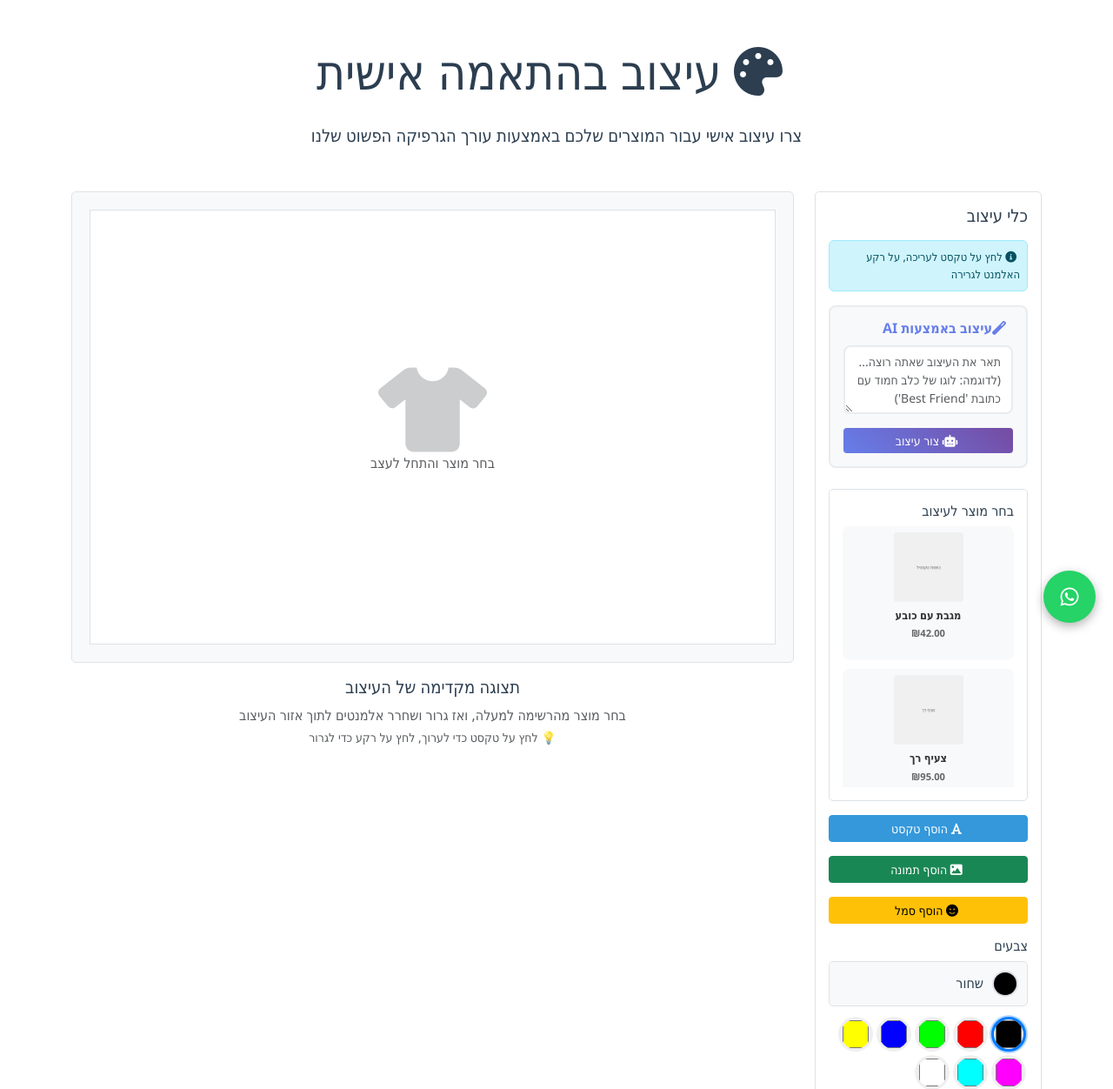
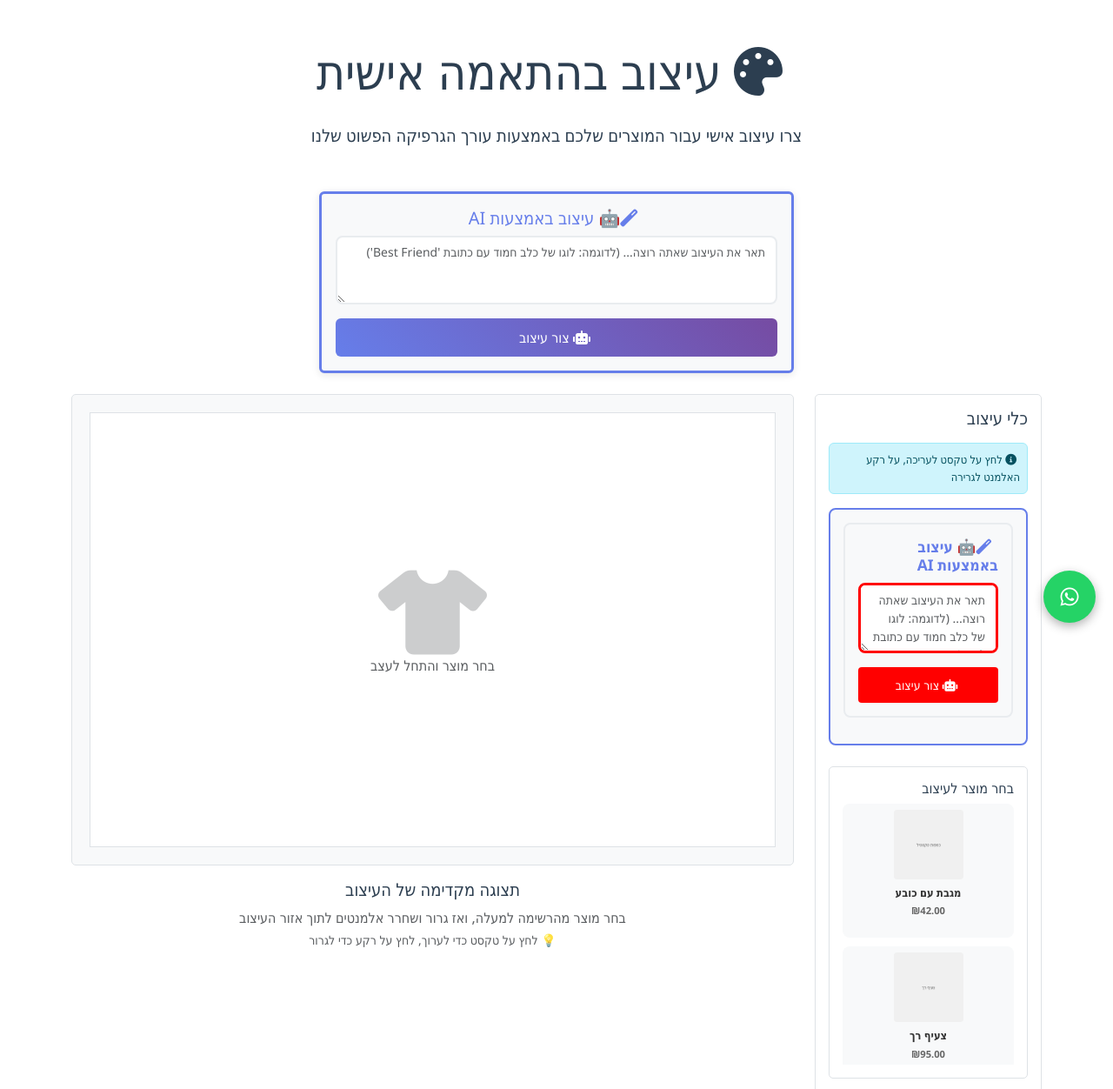
Before and after one commit to levynchi/arie-custom-branding, a Django app: page /custom-design/ in a window 1280 px wide. Shown: the part 64-1316 px from the top of the page at 87% size. Run offline with Django 5.2, Linux system fonts and the light colour scheme; data comes from the database, SQL or seed files in the repository; some libraries are stand-ins or nearby versions.

Commit message:
Fix AI design textarea visibility issue
- Added prominent AI design section at top of page with card styling
- Added inline styles to ensure AI section is visible
- Added debugging alerts and console logs
- Modified generateAIDesign function to work with multiple textareas
- Enhanced styling with borders and colors for better visibility

```diff
--- a/main/templates/main/custom_design.html
+++ b/main/templates/main/custom_design.html
@@ -16,6 +16,26 @@
             <p class="lead text-center mb-5">
                 צרו עיצוב אישי עבור המוצרים שלכם באמצעות עורך הגרפיקה הפשוט שלנו
             </p>
+
+            <!-- AI Design Generator Test -->
+            <div class="row justify-content-center mb-4">
+                <div class="col-md-6">
+                    <div class="card" style="border: 3px solid #667eea; background: #f8f9fa;">
+                        <div class="card-body">
+                            <h5 class="card-title text-center" style="color: #667eea;">
+                                <i class="fas fa-magic me-2"></i>🤖 עיצוב באמצעות AI
+                            </h5>
+                            <textarea id="aiDesignPromptTop" class="form-control mb-3" rows="3"
+                                      placeholder="תאר את העיצוב שאתה רוצה... (לדוגמה: לוגו של כלב חמוד עם כתובת 'Best Friend')"
+                                      style="border: 2px solid #e9ecef; border-radius: 8px; font-size: 14px;"></textarea>
+                            <button class="btn btn-primary w-100" onclick="generateAIDesign()"
+                                    style="background: linear-gradient(45deg, #667eea, #764ba2); border: none; padding: 10px;">
+                                <i class="fas fa-robot me-1"></i> צור עיצוב
+                            </button>
+                        </div>
+                    </div>
+                </div>
+            </div>
         </div>
     </div>
 
@@ -30,14 +50,19 @@
                 </div>
 
                 <!-- AI Design Generator -->
-                <div class="mb-4">
+                <div class="mb-4" style="background: #f8f9fa; padding: 15px; border-radius: 8px; border: 2px solid #667eea;">
                     <div class="ai-design-section">
-                        <h6><i class="fas fa-magic me-2"></i>עיצוב באמצעות AI</h6>
-                        <textarea id="aiDesignPrompt" class="form-control mb-3" rows="3" placeholder="תאר את העיצוב שאתה רוצה... (לדוגמה: לוגו של כלב חמוד עם כתובת 'Best Friend')"></textarea>
-                        <button class="btn btn-gradient btn-sm w-100" onclick="generateAIDesign()" id="generateBtn">
+                        <h6 style="color: #667eea; font-weight: bold; margin-bottom: 10px; font-size: 1.1em;">
+                            <i class="fas fa-magic me-2"></i>🤖 עיצוב באמצעות AI
+                        </h6>
+                        <textarea id="aiDesignPrompt" class="form-control mb-3" rows="3"
+                                  placeholder="תאר את העיצוב שאתה רוצה... (לדוגמה: לוגו של כלב חמוד עם כתובת 'Best Friend')"
+                                  style="border: 2px solid #e9ecef; border-radius: 8px; font-size: 14px;"></textarea>
+                        <button class="btn btn-gradient btn-sm w-100" onclick="generateAIDesign()" id="generateBtn"
+                                style="background: linear-gradient(45deg, #667eea, #764ba2); color: white; border: none; padding: 10px;">
                             <i class="fas fa-robot me-1"></i> צור עיצוב
                         </button>
-                        <div id="aiStatus" class="mt-2 text-center" style="display: none;">
+                        <div id="aiStatus" class="mt-2 text-center" style="display: none; color: #667eea;">
                             <div class="spinner-border spinner-border-sm me-2" role="status"></div>
                             <span>יוצר עיצוב...</span>
                         </div>
@@ -525,7 +550,18 @@ function confirmSave() {
 // Generate AI Design
 async function generateAIDesign() {
     console.log('generateAIDesign called');
-    const prompt = document.getElementById('aiDesignPrompt').value.trim();
+
+    // Get prompt from either textarea
+    const promptFromSidebar = document.getElementById('aiDesignPrompt');
+    const promptFromTop = document.getElementById('aiDesignPromptTop');
+
+    let prompt = '';
+    if (promptFromSidebar && promptFromSidebar.value.trim()) {
+        prompt = promptFromSidebar.value.trim();
+    } else if (promptFromTop && promptFromTop.value.trim()) {
+        prompt = promptFromTop.value.trim();
+    }
+
     const generateBtn = document.getElementById('generateBtn');
     const aiStatus = document.getElementById('aiStatus');
 
@@ -544,8 +580,8 @@ async function generateAIDesign() {
     console.log('Selected product:', selectedProduct);
 
     // Show loading
-    generateBtn.disabled = true;
-    aiStatus.style.display = 'block';
+    if (generateBtn) generateBtn.disabled = true;
+    if (aiStatus) aiStatus.style.display = 'block';
 
     try {
         const response = await fetch('/generate-ai-design/', {
@@ -580,8 +616,9 @@ async function generateAIDesign() {
             canvas.appendChild(imageElement);
             makeElementInteractive(imageElement);
 
-            // Clear the prompt
-            document.getElementById('aiDesignPrompt').value = '';
+            // Clear both prompts
+            if (promptFromSidebar) promptFromSidebar.value = '';
+            if (promptFromTop) promptFromTop.value = '';
 
             alert('עיצוב נוצר בהצלחה!');
         } else {
@@ -592,8 +629,8 @@ async function generateAIDesign() {
         alert('שגיאה בחיבור לשרת');
     } finally {
         // Hide loading
-        generateBtn.disabled = false;
-        aiStatus.style.display = 'none';
+        if (generateBtn) generateBtn.disabled = false;
+        if (aiStatus) aiStatus.style.display = 'none';
     }
 }
 
@@ -633,15 +670,35 @@ document.addEventListener('click', function(e) {
 // Initialize color indicator
 document.addEventListener('DOMContentLoaded', function() {
     console.log('DOM loaded');
-    updateColorIndicator('#000000');
 
     // Check if AI section exists
     const aiSection = document.querySelector('.ai-design-section');
+    const aiTextarea = document.getElementById('aiDesignPrompt');
+    const aiButton = document.getElementById('generateBtn');
+
     if (aiSection) {
         console.log('AI section found');
+        alert('AI section נמצא בדף!');
     } else {
         console.log('AI section NOT found');
+        alert('AI section לא נמצא!');
     }
+
+    if (aiTextarea) {
+        console.log('AI textarea found');
+        aiTextarea.style.border = '3px solid red'; // הדגשה זמנית
+    } else {
+        console.log('AI textarea NOT found');
+    }
+
+    if (aiButton) {
+        console.log('AI button found');
+        aiButton.style.background = 'red'; // הדגשה זמנית
+    } else {
+        console.log('AI button NOT found');
+    }
+
+    updateColorIndicator('#000000');
 
     // Auto-select product if one is already selected
     const selectedProduct = document.querySelector('.product-option.selected');
```
